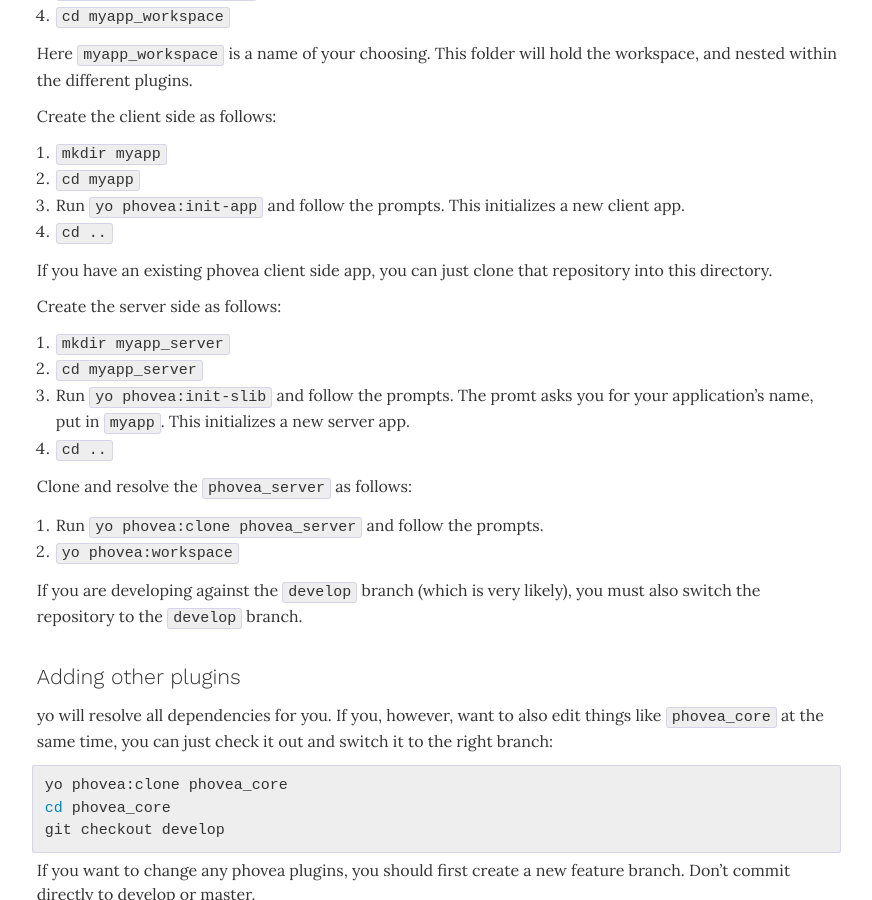
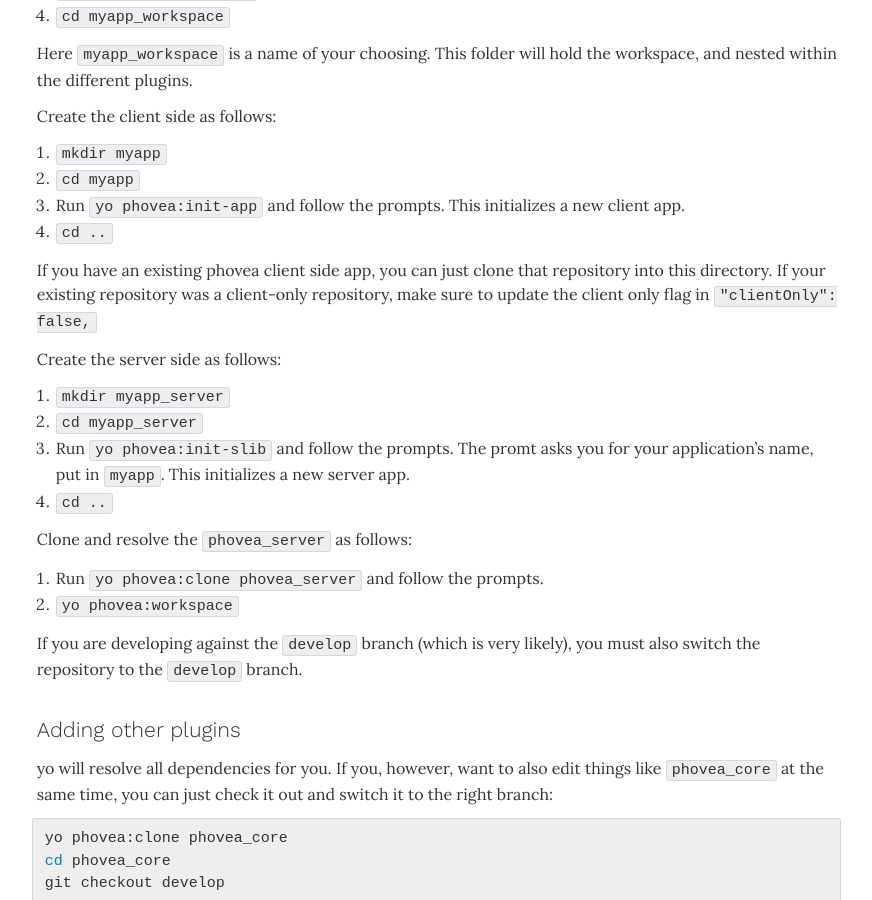
Before and after one commit to phovea/phovea.github.io, a Jekyll site: the page built from contributors/getting_started.md, in a window 1280 px wide and 900 px high, scrolled down 3188 px. Shown: the whole window, without its empty margins (317-1189 px from the left). Built offline with Jekyll 4.4.1, drawn with Linux system fonts in a browser that asks for light colours; nearby versions of some CDN libraries; some web fonts are replaced.

Commit message:
minor updates to getting started and prerequs

```diff
--- a/contributors/getting_started.md
+++ b/contributors/getting_started.md
@@ -154,7 +154,7 @@ Create the client side as follows:
 6. Run `yo phovea:init-app` and follow the prompts. This initializes a new client app.
 7. `cd ..`
 
-If you have an existing phovea client side app, you can just clone that repository into this directory.
+If you have an existing phovea client side app, you can just clone that repository into this directory. If your existing repository was a client-only repository, make sure to update the client only flag in `"clientOnly": false,`
 
 Create the server side as follows:
 
```
Also changed, not shown: contributors/prereqs.md (+3 -0 lines).
